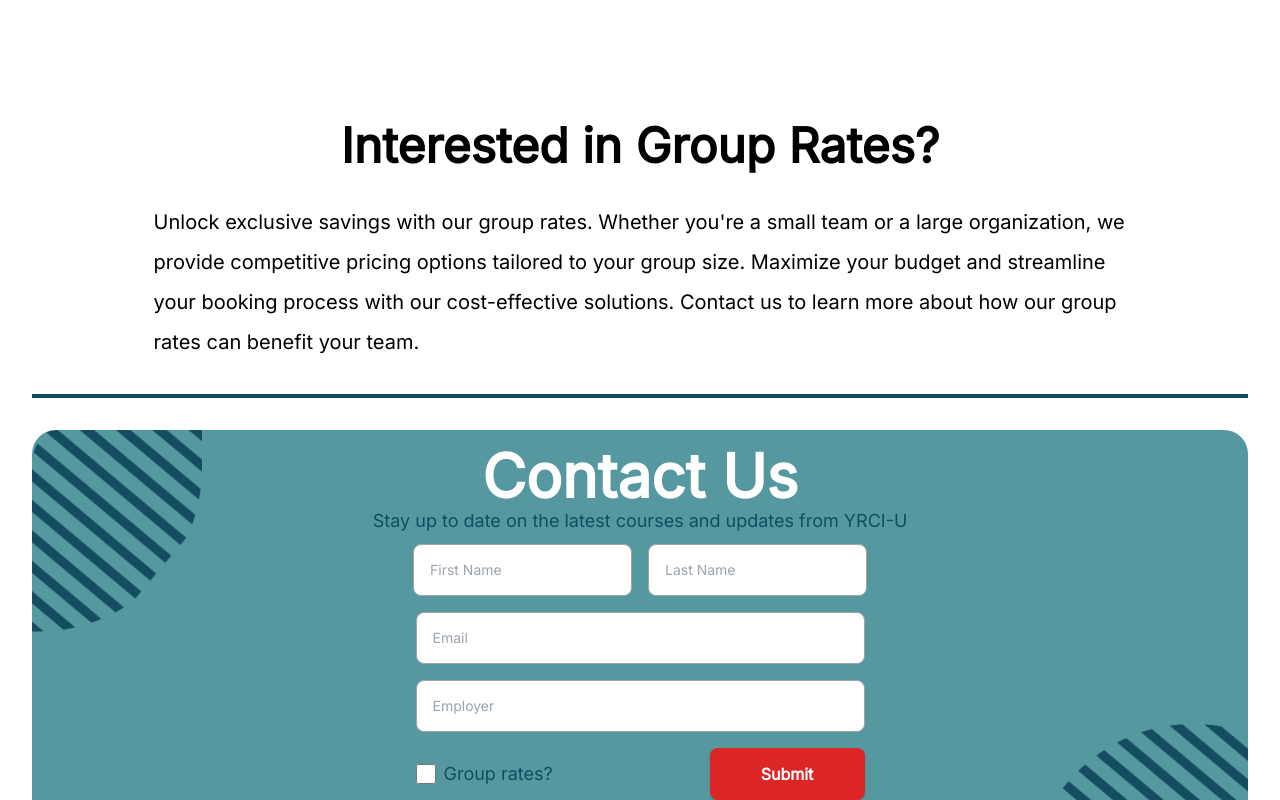
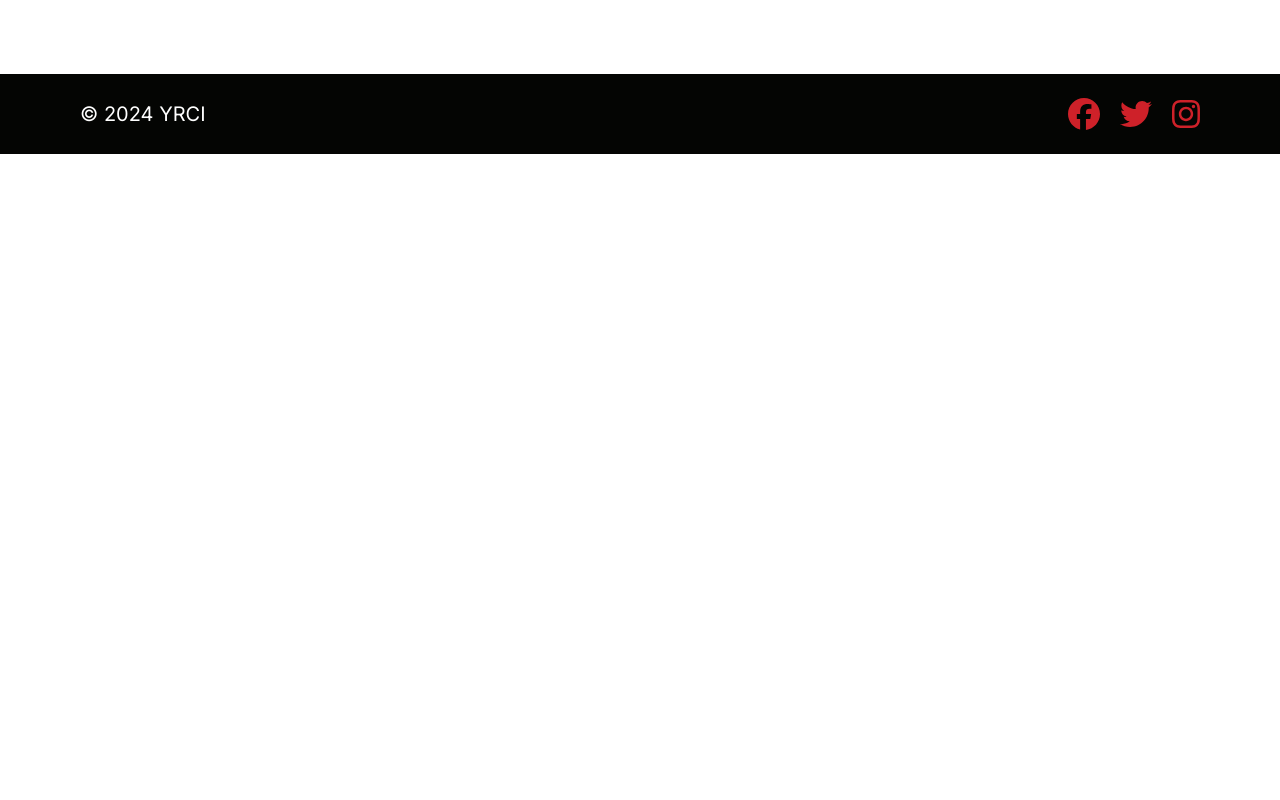
Before and after one commit to yrciadmin/yrciu, a Next.js app in the folder yrci-university/: page / in a window 1280 px wide. Shown: the part 5640-6440 px from the top of the page. After the commit the page ends 5794 px from the top, so only its background shows below. Built offline with nearby package versions, Linux system fonts and the light colour scheme.

Commit message:
fixing build

```diff
--- a/yrci-university/app/pages/landing/page.tsx
+++ b/yrci-university/app/pages/landing/page.tsx
@@ -1,4 +1,3 @@
-import React from "react";
 import ContactUs from "../../components/ContactUs";
 import FeaturedCourses from "../../components/FeaturedCourses";
 import Hero from "../../components/Hero";
@@ -11,14 +10,15 @@ import GroupPrice from "../../components/GroupPrice";
 export default function Home() {
   return (
     <>
-      <Hero />
-      <SocialProof />
-      <WhyChooseUs />
-      <FeaturedCourses />
-      {/* <Instructors /> */}
-      <Reviews />
-      <GroupPrice />
-      {/* <ContactUs /> */}
+     <Hero/>
+     <SocialProof/>
+     <WhyChooseUs/>
+     <FeaturedCourses/>
+     {/* <Instructors/> */}
+     <Reviews/>
+     {/* <GroupPrice/> */}
+     {/* <ContactUs/> */}
     </>
+
   );
 }
```
